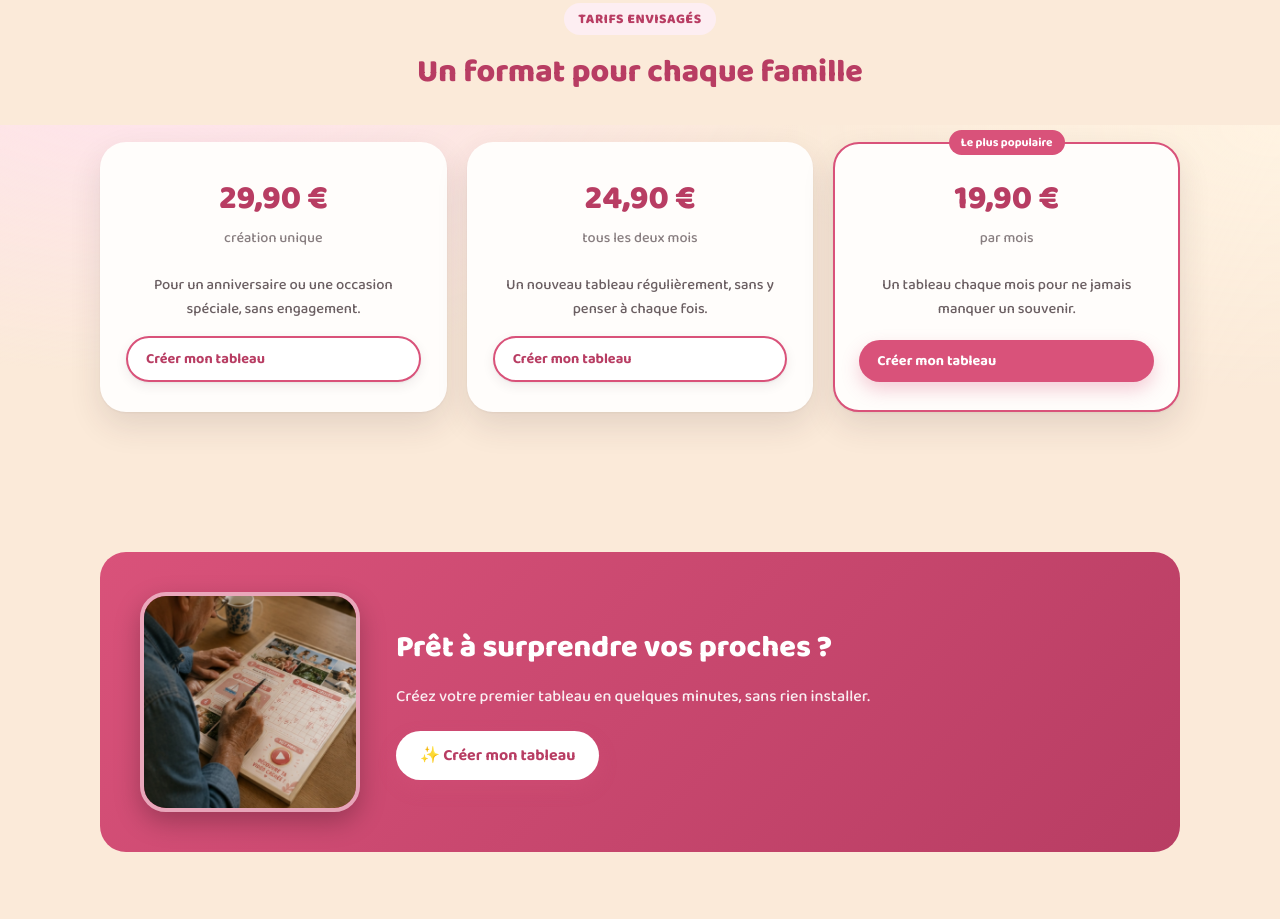
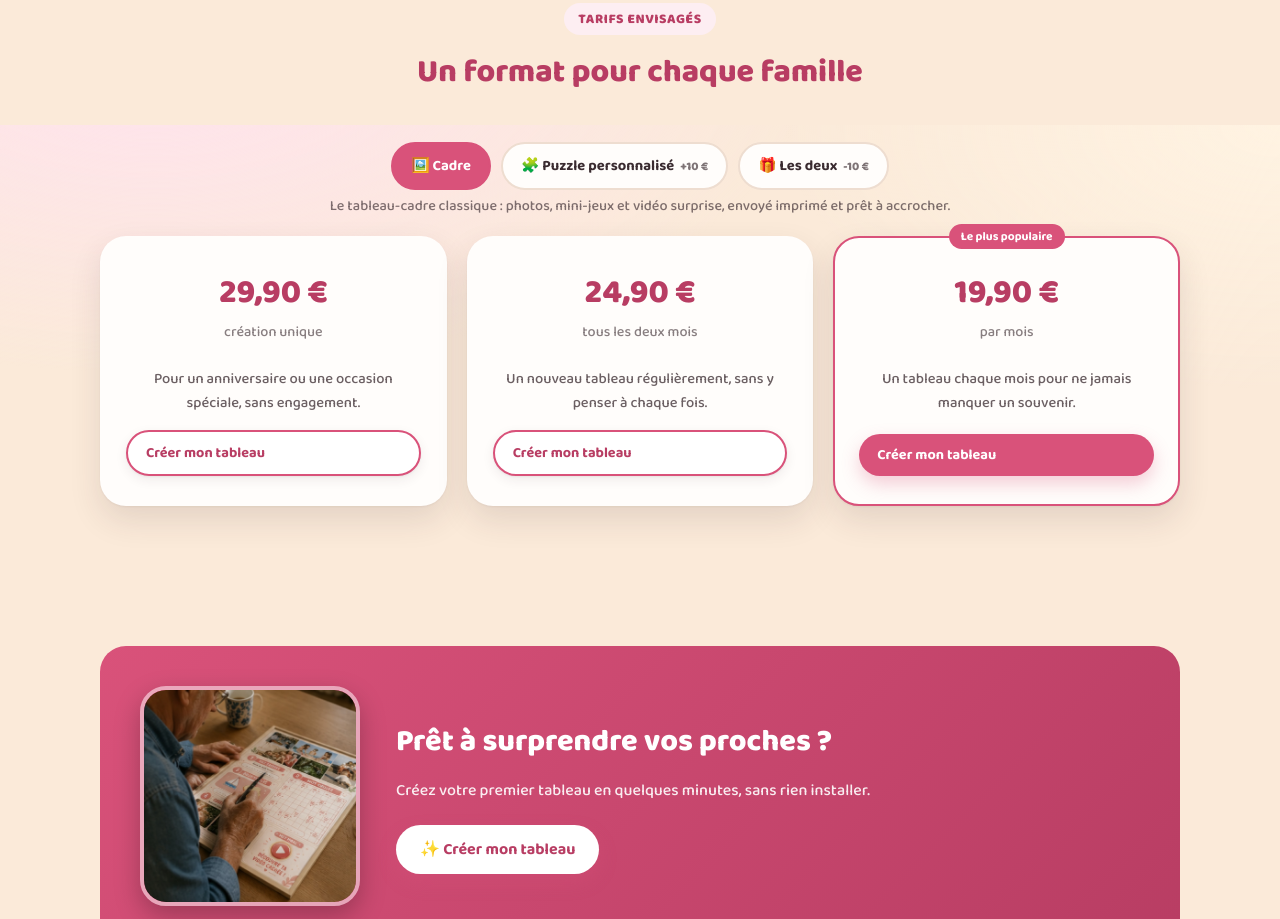
Before and after one commit to cedriclg22/melimo, a plain HTML site: page index.html in a window 1280 px wide. Shown: the part 5475-6394 px from the top of the page. Drawn offline with Linux system fonts and the light colour scheme.

Commit message:
Ajoute le puzzle personnalisé comme produit séparé dans les tarifs, avec réduction si combiné au cadre
Sélecteur cadre / puzzle (+10€) / les deux (-10€ sur l'abonnement) qui met à jour les 3 formules de prix.

Co-Authored-By: Claude Sonnet 5 <noreply@anthropic.com>

```diff
--- a/index.html
+++ b/index.html
@@ -7,7 +7,7 @@
 <meta name="description" content="Melimo : un tableau familial personnalisé avec photos, mini-jeux et vidéo surprise, à envoyer à ceux que vous aimez.">
 <link rel="preconnect" href="https://fonts.googleapis.com">
 <link href="https://fonts.googleapis.com/css2?family=Baloo+2:wght@500;700;800&display=swap" rel="stylesheet">
-<link rel="stylesheet" href="styles.css?v=15">
+<link rel="stylesheet" href="styles.css?v=16">
 </head>
 <body>
   <div class="top-banner">
@@ -204,22 +204,30 @@
         <span class="kicker">Tarifs envisagés</span>
         <h2>Un format pour chaque famille</h2>
       </div>
+
+      <div class="product-toggle">
+        <button type="button" class="product-tab active" data-product="cadre">🖼️ Cadre</button>
+        <button type="button" class="product-tab" data-product="puzzle">🧩 Puzzle personnalisé <span class="tab-tag">+10 €</span></button>
+        <button type="button" class="product-tab" data-product="both">🎁 Les deux <span class="tab-tag">-10 €</span></button>
+      </div>
+      <p class="hint" id="productHint"></p>
+
       <div class="pricing-grid">
         <div class="price-card">
-          <span class="amount">29,90 €</span>
+          <span class="amount" id="priceUnique">29,90 €</span>
           <span class="period">création unique</span>
           <p class="desc">Pour un anniversaire ou une occasion spéciale, sans engagement.</p>
           <a class="btn ghost small" href="create.html">Créer mon tableau</a>
         </div>
         <div class="price-card">
-          <span class="amount">24,90 €</span>
+          <span class="amount" id="priceBimonthly">24,90 €</span>
           <span class="period">tous les deux mois</span>
           <p class="desc">Un nouveau tableau régulièrement, sans y penser à chaque fois.</p>
           <a class="btn ghost small" href="create.html">Créer mon tableau</a>
         </div>
         <div class="price-card featured">
           <span class="badge">Le plus populaire</span>
-          <span class="amount">19,90 €</span>
+          <span class="amount" id="priceMonthly">19,90 €</span>
           <span class="period">par mois</span>
           <p class="desc">Un tableau chaque mois pour ne jamais manquer un souvenir.</p>
           <a class="btn small" href="create.html">Créer mon tableau</a>
@@ -247,6 +255,41 @@
   <script src="app.js?v=5"></script>
   <script>
     renderPosterInto(document.getElementById('livePosterPreview'), buildDemoBoard(), {});
+
+    const PRICING = {
+      cadre: {
+        unique: 29.90, bimonthly: 24.90, monthly: 19.90,
+        hint: 'Le tableau-cadre classique : photos, mini-jeux et vidéo surprise, envoyé imprimé et prêt à accrocher.'
+      },
+      puzzle: {
+        unique: 39.90, bimonthly: 34.90, monthly: 29.90,
+        hint: 'Un puzzle personnalisé avec une ou plusieurs de vos photos, envoyé selon le même rythme que le cadre.'
+      },
+      both: {
+        unique: 59.80, bimonthly: 49.80, monthly: 39.80,
+        hint: 'Cadre et puzzle envoyés ensemble à chaque livraison — 10 € offerts sur l’abonnement combiné.'
+      }
+    };
+
+    function formatPrice(n) {
+      return n.toFixed(2).replace('.', ',') + ' €';
+    }
+
+    function selectProduct(product) {
+      const p = PRICING[product];
+      document.getElementById('priceUnique').textContent = formatPrice(p.unique);
+      document.getElementById('priceBimonthly').textContent = formatPrice(p.bimonthly);
+      document.getElementById('priceMonthly').textContent = formatPrice(p.monthly);
+      document.getElementById('productHint').textContent = p.hint;
+      document.querySelectorAll('.product-tab').forEach(tab => {
+        tab.classList.toggle('active', tab.dataset.product === product);
+      });
+    }
+
+    document.querySelectorAll('.product-tab').forEach(tab => {
+      tab.addEventListener('click', () => selectProduct(tab.dataset.product));
+    });
+    selectProduct('cadre');
   </script>
 </body>
 </html>
--- a/styles.css
+++ b/styles.css
@@ -912,6 +912,34 @@ section.landing.alt .feature { background: var(--secondary); box-shadow: none; }
 .compare .col .big { font-size: 2.2rem; margin-bottom: 8px; }
 .compare .col.us { color: var(--primary-dark); font-weight: 700; }
 
+/* product toggle (cadre / puzzle / les deux) */
+.product-toggle {
+  display: flex;
+  gap: 10px;
+  justify-content: center;
+  flex-wrap: wrap;
+  margin: 18px 0 4px;
+}
+.product-tab {
+  display: flex;
+  align-items: center;
+  gap: 6px;
+  padding: 10px 18px;
+  border-radius: 999px;
+  border: 2px solid #eeddd0;
+  background: var(--paper);
+  font-family: inherit;
+  font-weight: 700;
+  font-size: .92rem;
+  color: var(--ink);
+  cursor: pointer;
+  transition: border-color .15s, background .15s, color .15s;
+}
+.product-tab .tab-tag { font-size: .75rem; font-weight: 800; opacity: .65; }
+.product-tab.active { border-color: var(--primary); background: var(--primary); color: #fff; }
+.product-tab.active .tab-tag { opacity: 1; }
+#productHint { text-align: center; min-height: 1.2em; margin: 4px 0 18px; }
+
 /* pricing cards */
 .pricing-grid {
   display: grid;
```
Also changed, not shown: create.html (+1 -1 lines), montage.html (+1 -1 lines), poster.html (+1 -1 lines), view.html (+1 -1 lines).
